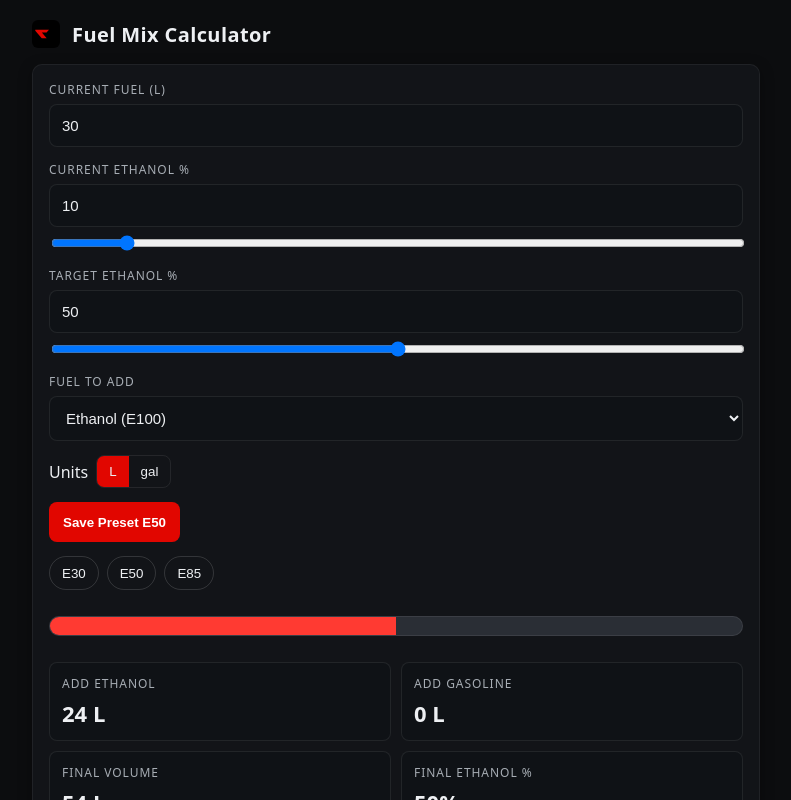
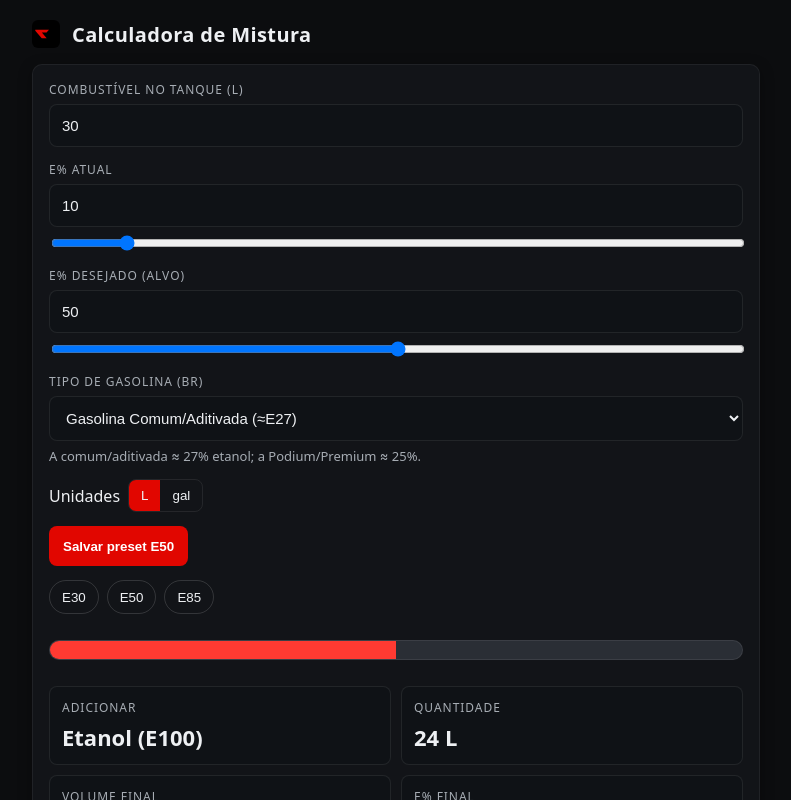
Before and after one commit to Gligoco/Calc_mix_fuel, a React (Vite) app in the folder fuel-mix-calculator/: page / in a window 1280 px wide. Shown: the top 800 px of the page, without its empty margins (244-1035 px from the left). Built offline with nearby package versions, Linux system fonts and the light colour scheme; a web font is replaced by a local one.

Commit message:
Refactor fuel mix calculator with Brazilian gas types and improved mixing logic
Co-authored-by: vwb5n4ffm8 <vwb5n4ffm8@privaterelay.appleid.com>

```diff
--- a/fuel-mix-calculator/src/App.jsx
+++ b/fuel-mix-calculator/src/App.jsx
@@ -1,6 +1,11 @@
 import React, { useEffect, useMemo, useState } from 'react'
 
 const LITERS_PER_GALLON = 3.78541
+
+const BR_GAS_TYPES = [
+  { id: 'E27', name: 'Gasolina Comum/Aditivada (≈E27)', ethanolFraction: 0.27 },
+  { id: 'E25', name: 'Gasolina Premium/Podium (≈E25)', ethanolFraction: 0.25 },
+]
 
 function round(value, decimals = 2) {
   if (!isFinite(value)) return 0
@@ -26,76 +31,101 @@ function useLocalStorage(key, initialValue) {
       return initialValue
     }
   })
-  useEffect(() => {
-    try { localStorage.setItem(key, JSON.stringify(state)) } catch {}
-  }, [key, state])
+  useEffect(() => { try { localStorage.setItem(key, JSON.stringify(state)) } catch {} }, [key, state])
   return [state, setState]
 }
 
-function computeAdditions(currentVolume, currentEPercent, targetEPercent, addMode) {
+function computeMixWithAddedFuel(currentVolume, currentEPercent, targetEPercent, addedFuelEthanolFraction) {
   const A = Math.max(0, currentVolume)
   const Ec = Math.max(0, Math.min(1, currentEPercent / 100))
   const Et = Math.max(0, Math.min(1, targetEPercent / 100))
+  const Ea = Math.max(0, Math.min(1, addedFuelEthanolFraction))
 
-  if (A <= 0) return { addEthanol: 0, addGasoline: 0, finalVolume: 0, finalEPercent: targetEPercent, warning: '' }
+  if (A <= 0) return { addAmount: 0, finalVolume: 0, finalEPercent: targetEPercent, valid: false, reason: 'Sem combustível no tanque.' }
 
-  if (addMode === 'ethanol') {
-    const numerator = A * (Et - Ec)
-    const denominator = 1 - Et
-    let x_e = numerator / Math.max(denominator, 1e-9)
-    if (Et <= Ec) x_e = 0
-    const finalVolume = A + x_e
-    const finalEPercent = finalVolume > 0 ? ((A * Ec + x_e) / finalVolume) * 100 : 0
-    const warning = Et < Ec ? 'Target is below current E%. Add gasoline or remove fuel.' : ''
-    return { addEthanol: Math.max(0, x_e), addGasoline: 0, finalVolume, finalEPercent, warning }
+  const denom = Et - Ea
+  if (Math.abs(denom) < 1e-9) {
+    if (Math.abs(Ec - Et) < 1e-9) {
+      return { addAmount: 0, finalVolume: A, finalEPercent: Et * 100, valid: true, reason: '' }
+    }
+    return { addAmount: Infinity, finalVolume: Infinity, finalEPercent: Et * 100, valid: false, reason: 'Alvo igual ao etanol do combustível a ser adicionado; volume infinito seria necessário.' }
   }
 
-  if (addMode === 'gasoline') {
-    if (Et === 0) {
-      if (Ec === 0) return { addEthanol: 0, addGasoline: 0, finalVolume: A, finalEPercent: 0, warning: '' }
-      return { addEthanol: 0, addGasoline: Infinity, finalVolume: Infinity, finalEPercent: 0, warning: 'Target E0 is not reachable by only adding gasoline. Reduce ethanol by draining.' }
-    }
-    const numerator = A * (Ec - Et)
-    const denominator = Et
-    let x_g = numerator / Math.max(denominator, 1e-9)
-    if (Et >= Ec) x_g = 0
-    const finalVolume = A + x_g
-    const finalEPercent = finalVolume > 0 ? ((A * Ec) / finalVolume) * 100 : 0
-    const warning = Et > Ec ? 'Target is above current E%. Add ethanol or remove fuel.' : ''
-    return { addEthanol: 0, addGasoline: Math.max(0, x_g), finalVolume, finalEPercent, warning }
+  const x = (A * (Ec - Et)) / denom
+  if (!isFinite(x) || x < 0) {
+    return { addAmount: 0, finalVolume: A, finalEPercent: Ec * 100, valid: false, reason: 'Alvo inalcançável adicionando apenas esse combustível.' }
   }
 
-  return { addEthanol: 0, addGasoline: 0, finalVolume: A, finalEPercent: Ec * 100, warning: '' }
+  const finalVolume = A + x
+  const finalEPercent = finalVolume > 0 ? ((A * Ec + x * Ea) / finalVolume) * 100 : 0
+  // Sanity: final should be between Ec and Ea
+  const min = Math.min(Ec, Ea) - 1e-6
+  const max = Math.max(Ec, Ea) + 1e-6
+  const EtFrac = finalEPercent / 100
+  const inRange = EtFrac >= min && EtFrac <= max
+
+  return { addAmount: x, finalVolume, finalEPercent, valid: inRange, reason: inRange ? '' : 'Fora da faixa atingível pela mistura.' }
 }
 
 export default function App() {
   const [unit, setUnit] = useLocalStorage('unit', 'L')
-  const [addMode, setAddMode] = useLocalStorage('addMode', 'ethanol')
   const [currentVolumeInput, setCurrentVolumeInput] = useLocalStorage('currentVolume', 30)
   const [currentE, setCurrentE] = useLocalStorage('currentE', 10)
   const [targetE, setTargetE] = useLocalStorage('targetE', 50)
+  const [brGasTypeId, setBrGasTypeId] = useLocalStorage('br_gas_type', 'E27')
   const [presets, setPresets] = useLocalStorage('presets', [
     { id: 'E30', name: 'E30', targetE: 30 },
     { id: 'E50', name: 'E50', targetE: 50 },
     { id: 'E85', name: 'E85', targetE: 85 },
   ])
 
+  const selectedGas = BR_GAS_TYPES.find(g => g.id === brGasTypeId) || BR_GAS_TYPES[0]
+
   const currentVolumeLiters = useMemo(
     () => toBaseLiters(Number(currentVolumeInput) || 0, unit === 'gal' ? 'gal' : 'L'),
     [currentVolumeInput, unit]
   )
 
-  const result = useMemo(() => computeAdditions(currentVolumeLiters, Number(currentE) || 0, Number(targetE) || 0, addMode), [currentVolumeLiters, currentE, targetE, addMode])
+  const ethanolCandidate = useMemo(() => computeMixWithAddedFuel(currentVolumeLiters, Number(currentE) || 0, Number(targetE) || 0, 1.0), [currentVolumeLiters, currentE, targetE])
+  const gasolineCandidate = useMemo(() => computeMixWithAddedFuel(currentVolumeLiters, Number(currentE) || 0, Number(targetE) || 0, selectedGas.ethanolFraction), [currentVolumeLiters, currentE, targetE, selectedGas.ethanolFraction])
 
-  const ethanolAddInUnit = fromBaseLiters(result.addEthanol, unit === 'gal' ? 'gal' : 'L')
-  const gasolineAddInUnit = fromBaseLiters(result.addGasoline, unit === 'gal' ? 'gal' : 'L')
+  const decision = useMemo(() => {
+    const options = []
+    if (ethanolCandidate.valid && isFinite(ethanolCandidate.addAmount)) options.push({ mode: 'ethanol', result: ethanolCandidate })
+    if (gasolineCandidate.valid && isFinite(gasolineCandidate.addAmount)) options.push({ mode: 'gasoline', result: gasolineCandidate })
+
+    if (options.length === 0) {
+      // Fallback suggestion based on direction
+      const Ec = (Number(currentE) || 0) / 100
+      const Et = (Number(targetE) || 0) / 100
+      const needs = Et > Ec ? 'ethanol' : 'gasoline'
+      const reason = needs === 'gasoline' && Et < selectedGas.ethanolFraction
+        ? `Impossível atingir E${round(Et*100,1)} adicionando ${selectedGas.name.replace(/ \(.*\)/,'')} (mínimo ≈ ${round(selectedGas.ethanolFraction*100,0)}%). Drene combustível ou use gasolina E0.`
+        : 'Alvo inalcançável apenas adicionando combustível.'
+      return { mode: needs, result: { addAmount: 0, finalVolume: currentVolumeLiters, finalEPercent: currentE, valid: false, reason } }
+    }
+
+    // Choose smallest positive addition
+    options.sort((a, b) => a.result.addAmount - b.result.addAmount)
+    return options[0]
+  }, [ethanolCandidate, gasolineCandidate, currentE, targetE, currentVolumeLiters, selectedGas])
+
+  const chosenMode = decision.mode
+  const result = decision.result
+
+  const ethanolToAddL = chosenMode === 'ethanol' ? result.addAmount : 0
+  const gasolineToAddL = chosenMode === 'gasoline' ? result.addAmount : 0
+
+  const ethanolAddInUnit = fromBaseLiters(ethanolToAddL, unit === 'gal' ? 'gal' : 'L')
+  const gasolineAddInUnit = fromBaseLiters(gasolineToAddL, unit === 'gal' ? 'gal' : 'L')
   const finalVolumeInUnit = fromBaseLiters(result.finalVolume, unit === 'gal' ? 'gal' : 'L')
 
   const ratioEthanol = useMemo(() => {
     const finalV = Math.max(0.0001, result.finalVolume)
-    const finalEthanolVolume = currentVolumeLiters * (Number(currentE) / 100) + (addMode === 'ethanol' ? result.addEthanol : 0)
+    const Ec = (Number(currentE) || 0) / 100
+    const finalEthanolVolume = currentVolumeLiters * Ec + (chosenMode === 'ethanol' ? ethanolToAddL * 1.0 : gasolineToAddL * selectedGas.ethanolFraction)
     return Math.max(0, Math.min(1, finalEthanolVolume / finalV))
-  }, [result.finalVolume, currentVolumeLiters, currentE, addMode, result.addEthanol])
+  }, [result.finalVolume, currentVolumeLiters, currentE, ethanolToAddL, gasolineToAddL, chosenMode, selectedGas.ethanolFraction])
 
   function handleSavePreset() {
     const name = `E${targetE}`
@@ -105,46 +135,45 @@ export default function App() {
 
   const unitLabel = unit === 'gal' ? 'gal' : 'L'
   const ethanolWidth = `${round(ratioEthanol * 100, 1)}%`
-
   const pretty = (v) => (v === Infinity ? '∞' : round(v, unit === 'gal' ? 2 : 2))
 
   return (
     <div className="container">
       <div className="header-min">
         <div className="brand-logo" />
-        <div className="brand-title">Fuel Mix Calculator</div>
+        <div className="brand-title">Calculadora de Mistura</div>
       </div>
 
       <section className="panel">
         <div className="panel-body">
           <div className="row">
             <div className="control">
-              <label>Current Fuel ({unitLabel})</label>
+              <label>Combustível no tanque ({unitLabel})</label>
               <input className="input" type="number" min="0" step="0.1" value={currentVolumeInput} onChange={(e)=> setCurrentVolumeInput(e.target.value)} />
             </div>
 
             <div className="control">
-              <label>Current Ethanol %</label>
+              <label>E% atual</label>
               <input className="input" type="number" min="0" max="100" step="1" value={currentE} onChange={(e)=> setCurrentE(e.target.value)} />
               <input className="range" type="range" min="0" max="100" step="1" value={currentE} onChange={(e)=> setCurrentE(e.target.value)} />
             </div>
 
             <div className="control">
-              <label>Target Ethanol %</label>
+              <label>E% desejado (alvo)</label>
               <input className="input" type="number" min="0" max="100" step="1" value={targetE} onChange={(e)=> setTargetE(e.target.value)} />
               <input className="range" type="range" min="0" max="100" step="1" value={targetE} onChange={(e)=> setTargetE(e.target.value)} />
             </div>
 
             <div className="control">
-              <label>Fuel to Add</label>
-              <select className="select" value={addMode} onChange={(e)=> setAddMode(e.target.value)}>
-                <option value="ethanol">Ethanol (E100)</option>
-                <option value="gasoline">Gasoline (E0)</option>
+              <label>Tipo de gasolina (BR)</label>
+              <select className="select" value={brGasTypeId} onChange={(e)=> setBrGasTypeId(e.target.value)}>
+                {BR_GAS_TYPES.map(g => (<option key={g.id} value={g.id}>{g.name}</option>))}
               </select>
+              <div className="help">A comum/aditivada ≈ 27% etanol; a Podium/Premium ≈ 25%.</div>
             </div>
 
             <div className="inline">
-              <label>Units</label>
+              <label>Unidades</label>
               <div className="unit-toggle">
                 <button className={unit !== 'gal' ? 'active' : ''} onClick={()=> setUnit('L')}>L</button>
                 <button className={unit === 'gal' ? 'active' : ''} onClick={()=> setUnit('gal')}>gal</button>
@@ -152,45 +181,43 @@ export default function App() {
             </div>
 
             <div className="actions">
-              <button className="button" onClick={handleSavePreset}>Save Preset E{targetE}</button>
+              <button className="button" onClick={handleSavePreset}>Salvar preset E{targetE}</button>
             </div>
 
             {presets.length > 0 && (
               <div className="presets">
-                {presets.map(p => (
-                  <button key={p.id} className="chip" onClick={()=> setTargetE(p.targetE)}>{p.name}</button>
-                ))}
+                {presets.map(p => (<button key={p.id} className="chip" onClick={()=> setTargetE(p.targetE)}>{p.name}</button>))}
               </div>
             )}
 
-            <div className="mixbar" title={`Ethanol ${ethanolWidth}`}>
+            <div className="mixbar" title={`Etanol ${ethanolWidth}`}>
               <div className="ethanol" style={{ width: ethanolWidth }} />
             </div>
 
             <div className="results">
               <div className="result">
-                <div className="label">Add Ethanol</div>
-                <div className="value">{pretty(ethanolAddInUnit)} {unitLabel}</div>
+                <div className="label">Adicionar</div>
+                <div className="value">{chosenMode === 'ethanol' ? 'Etanol (E100)' : `${selectedGas.name}`}</div>
               </div>
               <div className="result">
-                <div className="label">Add Gasoline</div>
-                <div className="value">{pretty(gasolineAddInUnit)} {unitLabel}</div>
+                <div className="label">Quantidade</div>
+                <div className="value">{chosenMode === 'ethanol' ? pretty(ethanolAddInUnit) : pretty(gasolineAddInUnit)} {unitLabel}</div>
               </div>
               <div className="result">
-                <div className="label">Final Volume</div>
+                <div className="label">Volume final</div>
                 <div className="value">{pretty(finalVolumeInUnit)} {unitLabel}</div>
               </div>
               <div className="result">
-                <div className="label">Final Ethanol %</div>
+                <div className="label">E% final</div>
                 <div className="value">{round(result.finalEPercent, 1)}%</div>
               </div>
             </div>
 
-            {result.warning && (
-              <div className="help">{result.warning}</div>
+            {!result.valid && (
+              <div className="help">{result.reason}</div>
             )}
 
-            <div className="footer-note">Ethanol shown in red • Gasoline in dark gray</div>
+            <div className="footer-note">Leva em conta o etanol presente na gasolina brasileira selecionada.</div>
           </div>
         </div>
       </section>
```
